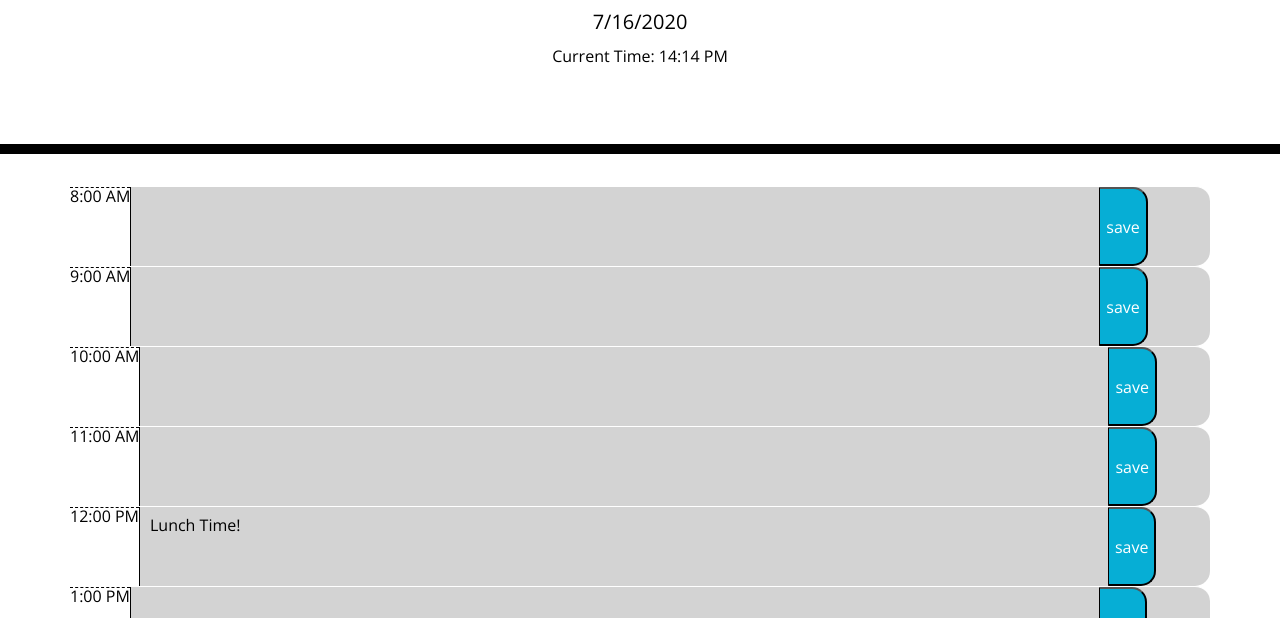
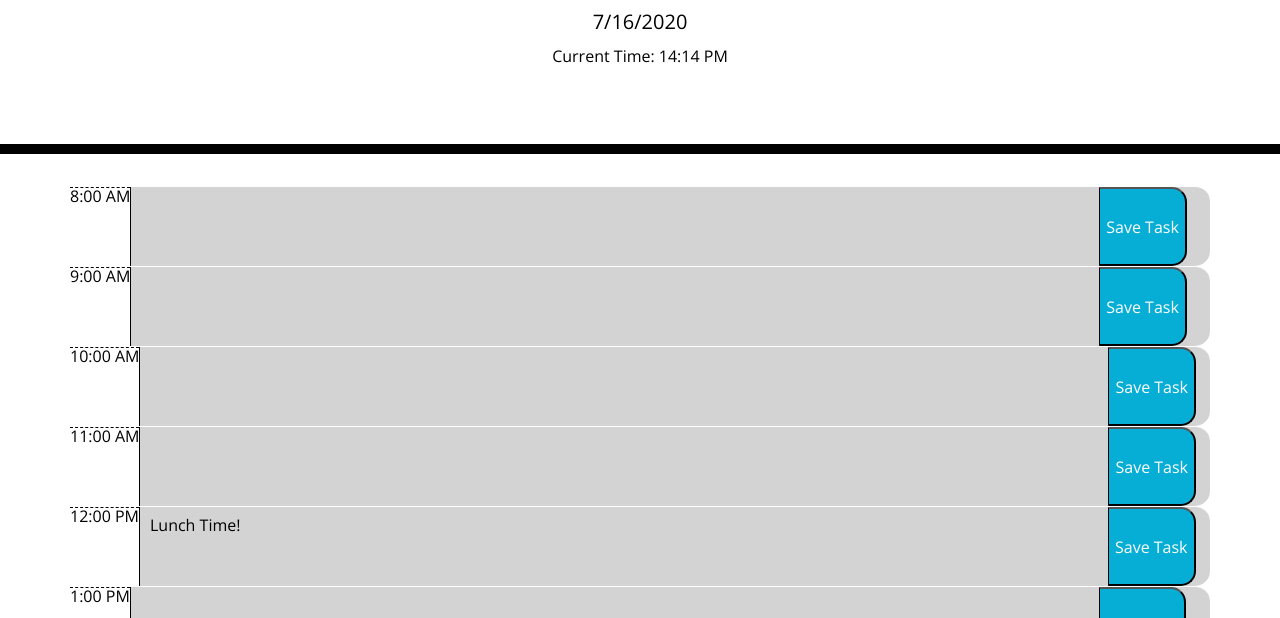
Before and after one commit to ubern00bie/DayPlanner, a plain HTML site: page index.html in a window 1280 px wide. Shown: the part 182-800 px from the top of the page. Drawn offline with nearby package versions, Linux system fonts and the light colour scheme.

Commit message:
updated README, added screenshot, minor formatting changes to CSS & JS

```diff
--- a/script.js
+++ b/script.js
@@ -5,10 +5,11 @@ var currentTimeDiv = $('<p id="currentTime">' + "Current Time: " + currentTime +
 var timeCheck = moment().format('H'); //comment out for testing
 // var timeCheck = 12; //sets hour used for testing
 
+//displays current date and time at top of day planner
 $('#currentDay').append(currentDay);
 $(".jumbotron").append(currentTimeDiv);
 
-//sets array equal to array stored in LocalStorage or creates a pre-filled array if one does not exist.
+//sets array equal to LocalStorage array OR creates a pre-filled array if one does not exist.
 var workDay = (JSON.parse(localStorage.getItem("workDay")) || [
   {
   time:"8:00 AM",
@@ -58,7 +59,7 @@ $(workDay).each(function(index){ //loop to create time-blocks
       $(timeBlock).addClass('time-block row');
   var hourBox = document.createElement('div')
       $(hourBox).addClass('hour');
-
+  //sets time box to left of textarea
       hourBox.innerText = workDay[index].time;
 
   //set task for each text area
@@ -66,19 +67,19 @@ $(workDay).each(function(index){ //loop to create time-blocks
       $(textArea).addClass('description');
       textArea.innerText = workDay[index].task;
 
-  //add a save button with an event listener
+  // create save button
   var save = document.createElement('button');
-      save.innerText = "save";
+      save.innerHTML = "Save Task";
       save.setAttribute('class','saveBtn');
       save.setAttribute('id',index);
 
-      //appending elements
-      timeBlock.append(hourBox)
-      timeBlock.append(textArea);
-      timeBlock.append(save);
+  //appending created elements
+  $(timeBlock).append(hourBox)
+  $(timeBlock).append(textArea);
+  $(timeBlock).append(save);
   $('.container').append(timeBlock);
 
-      //adjusting classes for past, present, future CSS dependant on time
+  //adjusting classes for past, present, future CSS styling based on time
   if(this.timeValue < timeCheck) {
     $(timeBlock).addClass("past");
   } else if (this.timeValue > timeCheck) {
@@ -86,7 +87,8 @@ $(workDay).each(function(index){ //loop to create time-blocks
   } else {
     $(timeBlock).addClass("present");
   }
-})//adds event listener to button which grabs value from textarea to store in workDay array, and then local storage
+
+})//add event listener to button, which grabs value from textarea to store in workDay array, and then local storage
   $("button").click(function() {
     value = $(this).siblings("textArea").val();
     workDay[this.id].task = value;
```
Also changed, not shown: index.html (+0 -11 lines), Screenshot.PNG (added), 1 other file. Lines whose indentation alone changed are shown as unchanged.
